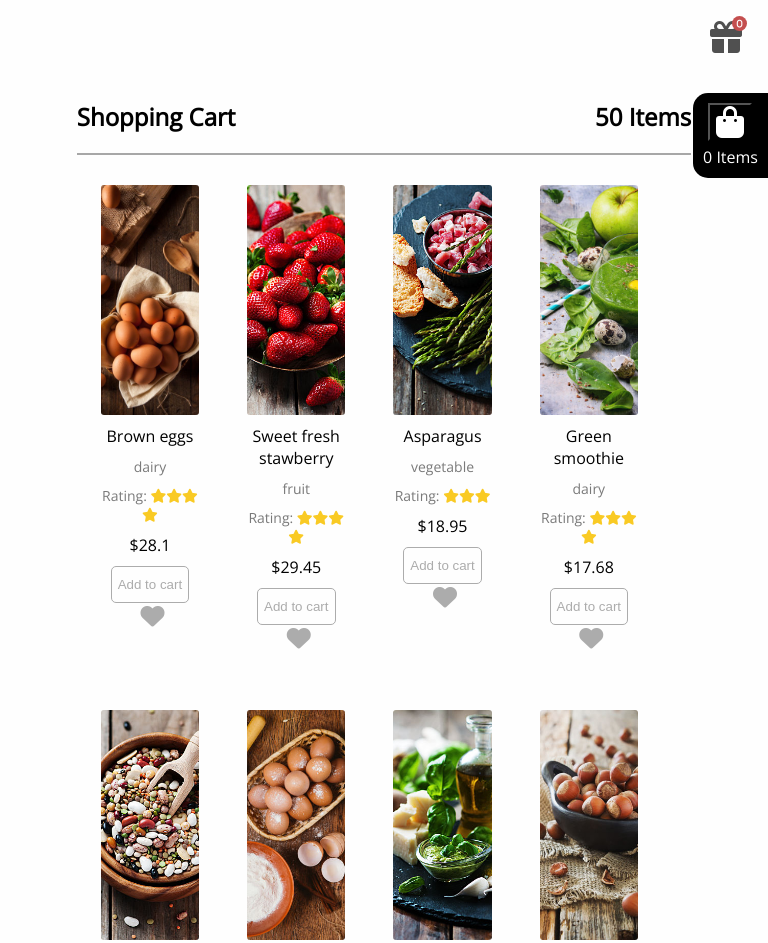
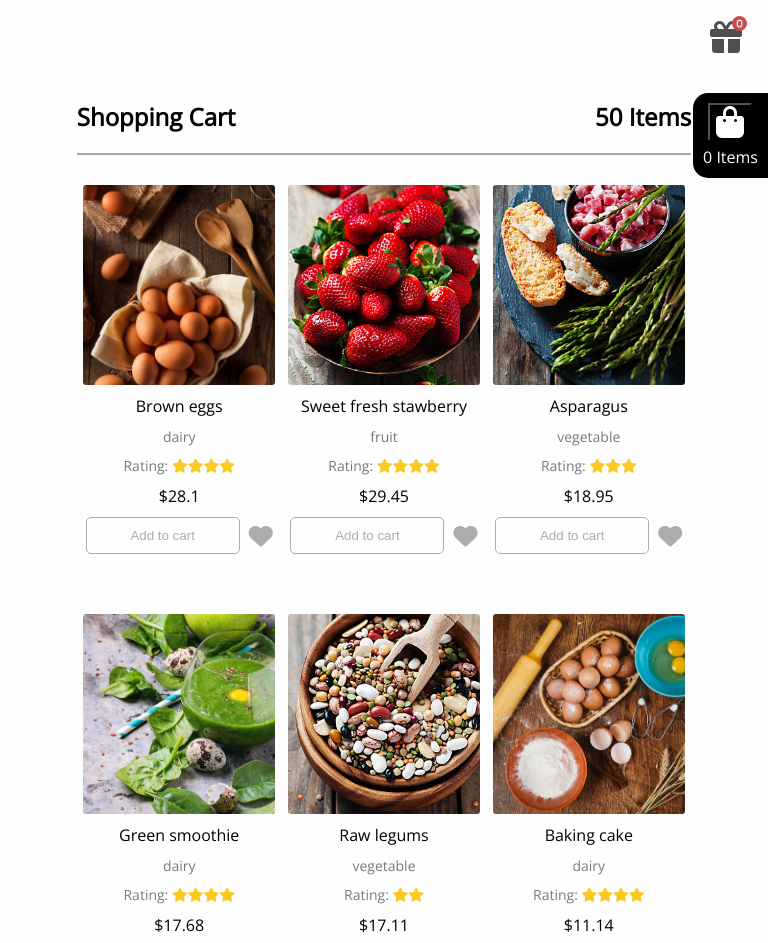
Before and after one commit to taimarahman/shopping-cart-js.github.io, a plain HTML site: page index.html in a window 768 px wide. Shown: the top 943 px of the page. Drawn offline with nearby package versions, Linux system fonts and the light colour scheme.

Commit message:
Add files via upload

```diff
--- a/home.css
+++ b/home.css
@@ -1,8 +1,5 @@
 .main {
     width: 100%;
-    display: flex;
-    flex-direction: column;
-    align-items: center;
 }
 
 .main-container {
@@ -10,21 +7,30 @@
     margin: 80px auto;
 }
 
+@media (min-width: 561px) {
+    .all-products {
+        display: flex;
+        flex-wrap: wrap;
+        justify-content: flex-start;
+    }
+}
+
 .all-products {
     padding: 30px 0;
     width: 100%;
-    display: flex;
-    flex-wrap: wrap;
+
 }
 
 .product {
-    margin: 0 24px 60px;
-    width: 16%;
+    margin: 0 1% 60px;
+    margin-bottom: 30px;
+    min-width: 18%;
     text-align: center;
+    flex: 1;
 }
 
 .product .product-image {
-    width: 100%;
+    max-width: 250px;
     height: 230px;
     margin: 0 auto;
 }
@@ -119,3 +125,34 @@
     color: #fff;
     font-size: 32px;
 }
+
+@media (min-width: 561px) {
+    .all-products {
+        display: flex;
+        flex-wrap: wrap;
+        /* justify-content: space-between; */
+    }
+}
+
+@media (max-width: 768px) {
+    .product {
+        margin: 0 1% 60px;
+        min-width: 31%;
+        flex: 1;
+    }
+
+}
+
+@media (min-width: 769px) and (max-width: 1024px) {
+    .product {
+        margin: 0 1% 60px;
+        min-width: 23%;
+        flex: 1;
+    }
+}
+
+@media (max-width: 1024px) {
+    .product .product-image {
+        height: 200px;
+    }
+}
```
